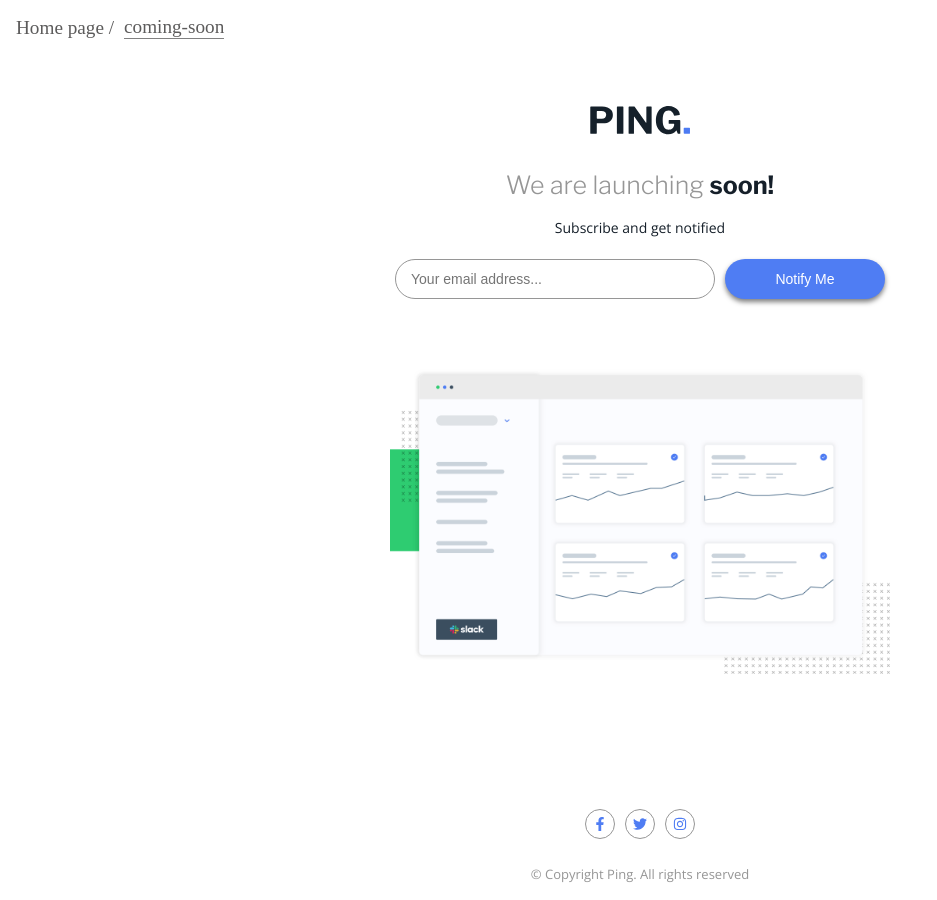
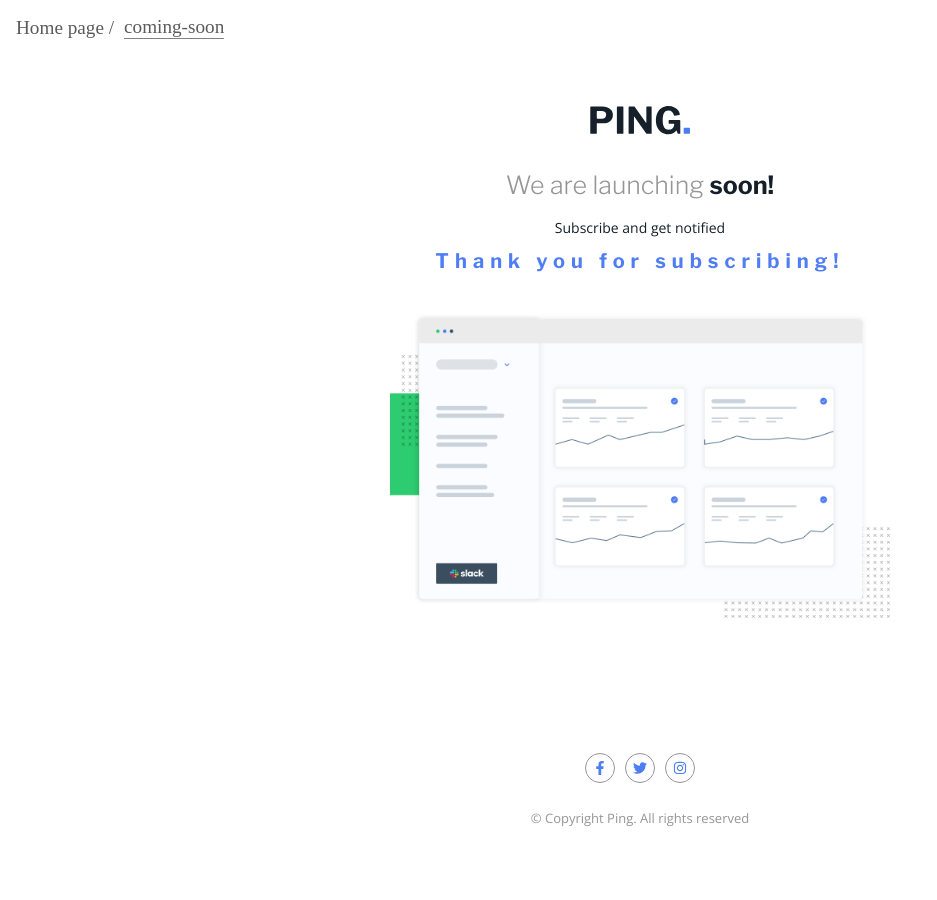
Before and after one commit to Dina2703/css_small-projects, a React (Create React App) app: page /coming-soon in a window 1280 px wide. Both pictures are taken after typing "name@example.com" into the empty fields and a click on the button "Notify Me". Shown: the whole page, without its empty margins (0-937 px from the left). After the commit the page ends 844 px from the top, so only its background shows below. Built offline with nearby package versions, Linux system fonts and the light colour scheme.

Commit message:
Coming soon project: Thanks for subscribing message

```diff
--- a/src/components/ComingSoon.js
+++ b/src/components/ComingSoon.js
@@ -9,6 +9,7 @@
 function ComingSoon() {
   const [err, setErr] = useState(false);
   const [input, setInput] = useState("");
+  const [isSubmitted, setIsSubmitted] = useState(false);
 
   // console.log(input);
   function handleChange(e) {
@@ -20,6 +21,7 @@
     if (input.match(/^[\w-.]+@([\w-]+\.)+[\w-]{2,4}$/g)) {
       setErr(false);
       console.log("Success");
+      setIsSubmitted(true);
       setInput("");
     } else {
       setInput("");
@@ -37,12 +39,15 @@
           We are launching <span>soon!</span>
         </div>
         <p>Subscribe and get notified</p>
+        {!isSubmitted ? (
           <form className="notify_wrapper" onSubmit={handleSubmit}>
             <div>
               <input
                 className={err ? "err" : ""}
                 type="text"
-              placeholder={err ? "example@email.com" : "Your email address..."}
+                placeholder={
+                  err ? "example@email.com" : "Your email address..."
+                }
                 value={input}
                 onChange={handleChange}
               />
@@ -56,6 +61,14 @@
 
             <button type="submit">Notify Me</button>
           </form>
+        ) : (
+          <div
+            className="thank_you
+        "
+          >
+            Thank you for subscribing!
+          </div>
+        )}
         <div className="img_wrapper">
           <img src={heroImg} alt="" />
         </div>
--- a/src/style/coming_soon.css
+++ b/src/style/coming_soon.css
@@ -54,10 +54,16 @@
   margin: 10px 0 30px;
   display: grid;
   grid-template-columns: 2fr 1fr;
-
   gap: 10px;
   width: 100%;
   padding: 0 5px;
+}
+
+#coming-soon .thank_you {
+  display: block;
+  color: var(--primary-blue);
+  font-weight: 700;
+  letter-spacing: 6px;
 }
 
 #coming-soon .notify_wrapper input {
```
Lines whose indentation alone changed are shown as unchanged.
